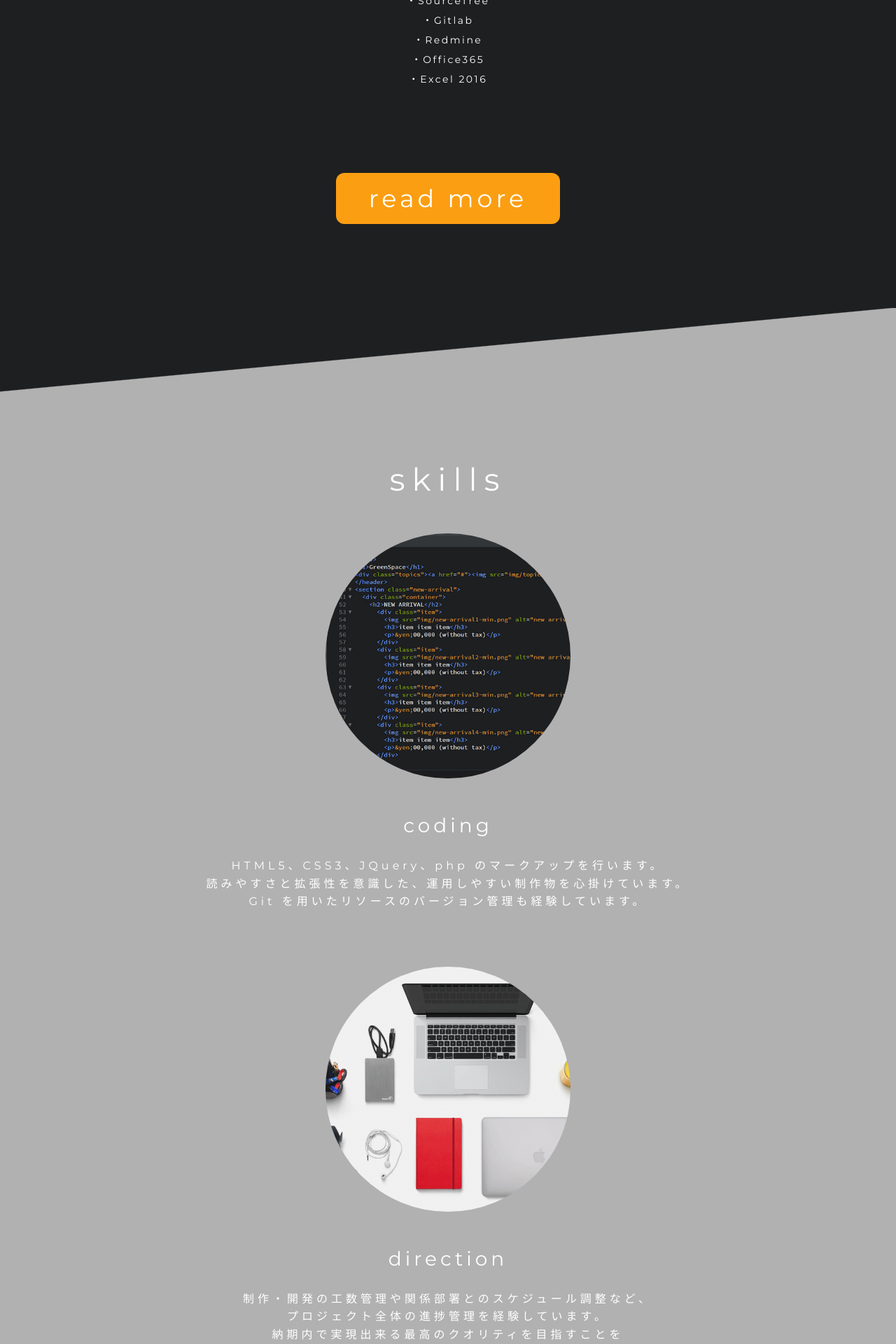
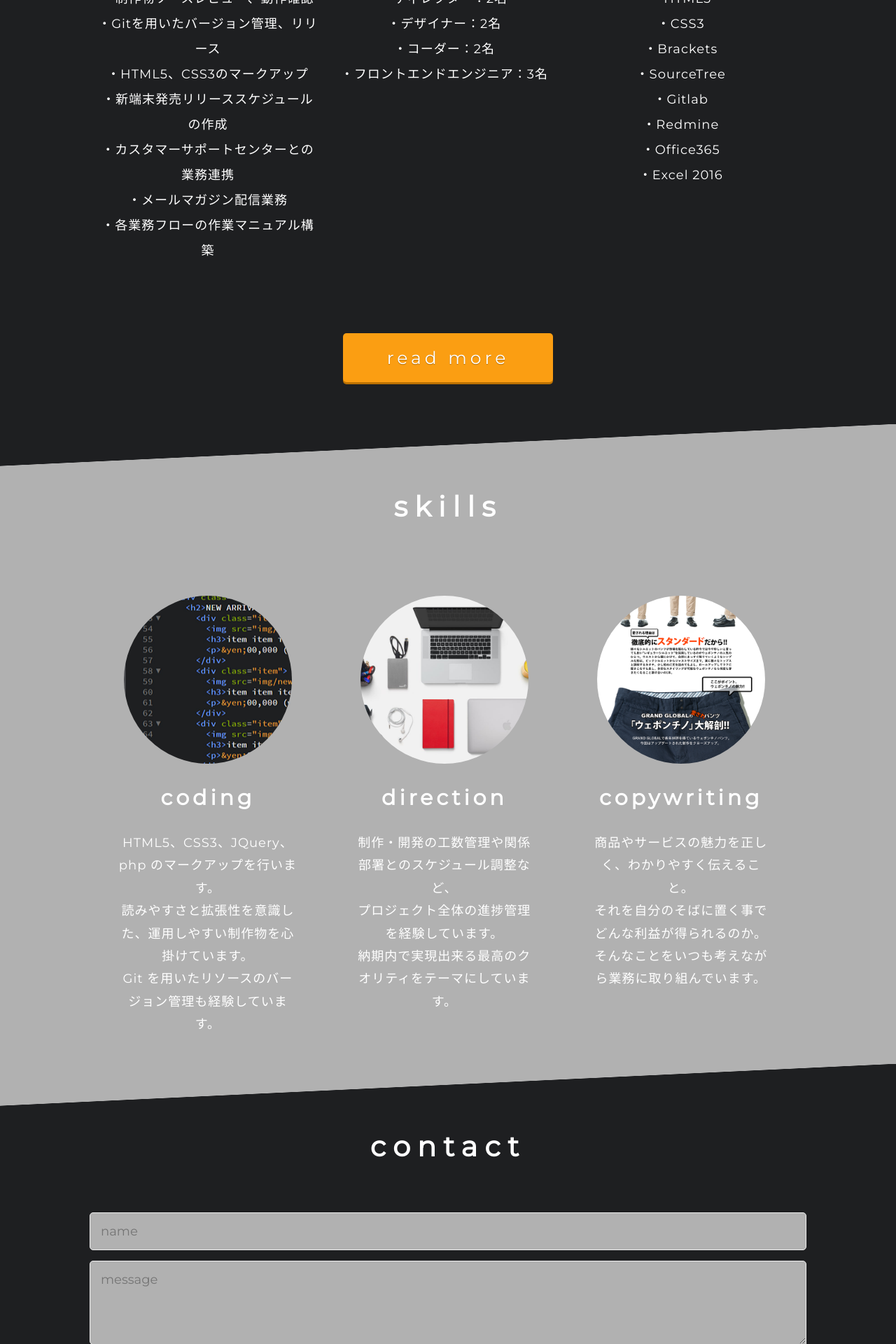
Before and after one commit to ToshiYoshioka/myPortfolio, a PHP site: page / in a window 1280 px wide. Shown: the part 3480-5400 px from the top of the page at 70% size. Run offline with PHP 8.4, Linux system fonts and the light colour scheme.

Commit message:
ディレクトリを作成

```diff
--- a/css/style.css
+++ b/css/style.css
@@ -4,105 +4,94 @@
 html{
   font-size: 62.5%;
 }
-
 *, *::before, *::after{
   box-sizing: border-box;
 }
-
 body{
   background: #1e1f21;
   color: #fff;
   text-align: center;
-  font-size: 1.6rem;
+  font-size: 1.4rem;
   font-family: 'Montserrat', 'Hiragino Kaku Gothic Pro6N', Meiryo, sans-serif;
 }
-
+a{
+  text-decoration: none;
+  color: #fff;
+}
 .headingOne{
-  font-size: 6.0rem;
+  font-size: 4rem;
+}
+.headingTwo{
+  font-size: 3rem;
   letter-spacing: 1rem;
-  margin-top: 80px;
 }
-
-
-.headingTwo{
-  font-size: 4.5rem;
-  letter-spacing: 1rem;
-  font-weight: 400;
+.headingThree{
+  font-size: 2rem;
+  letter-spacing: 0.5rem;
 }
-
-.headingThree{
-  font-size: 2.8rem;
-  letter-spacing: 0.5rem;
-  font-weight: 400;
-}
-
 .button{
   display: block;
-  width: 320px;
-  padding: 15px;
-  margin: 120px auto 0;
+  position: relative;
+  width: 250px;
+  padding: 10px;
+  margin: 60px auto 30px;
   background: #fb9e12;
   border: none;
-  border-radius: 12px;
-  font-size: 3.5rem;
+  border-radius: 5px;
+  box-shadow: 0 3px 0 #bb7103;
+  text-shadow: 0 1px 1px rgba(0, 0, 0, .3);
+  font-size: 1.8rem;
   letter-spacing: 0.5rem;
-  color: #fff;
-  text-decoration: none;
+  cursor: pointer;
 }
-
-.paragraph{
-  letter-spacing: 0.5rem;
+.button:hover{
+  background: #fdaa2e;
+  box-shadow: 0 3px 0 #be842e;
 }
-
+.button:active{
+  top: 3px;
+  box-shadow: none;
+}
 
 /* header */
 .header{
-  padding: 120px 30px 60px;
+  padding: 120px 17.5px 50px;
   position: relative;
 }
-
 .menuIcon{
   position: absolute;
-  top: 30px;
-  left: 30px;
+  top: 17.5px;
+  left: 17.5px;
 }
-
-.menuIcon img{
+.iconImg{
   width: 80%;
 }
-
 .subTitle{
   letter-spacing: 0.5rem;
 }
-
 .subTitle::before{
   content: '';
-  display: inline-block;
-  width: 140px;
-  height: 1px;
-  margin: 0 30px;
+  display: block;
+  width: 250px;
+  height: 2px;
   border: #fff solid 1px;
-  vertical-align: middle;
+  margin: 0 auto 15px;
+}
+.subTitle::after{
+  content: '';
+  display: block;
+  width: 250px;
+  height: 2px;
+  border: #fff solid 1px;
+  margin: 15px auto 0;
 }
 
-.subTitle::after{
-  content: '';
-  display: inline-block;
-  width: 140px;
-  height: 1px;
-  margin: 0 30px;
-  border: #fff solid 1px;
-  vertical-align: middle;
-}
-
-
-/* about */
+/* about me */
 .aboutMe{
-  padding: 180px 30px 120px;
+  padding: 60px 17.5px 30px;
   position: relative;
   background: #b1b1b1;
 }
-
 .aboutMe::before{
   content: '';
   display: block;
@@ -110,39 +99,37 @@ body{
   top: 0;
   left: 0;
   width: 100%;
-  padding: 60px;
+  padding: 30px;
   background:
     linear-gradient(to top left, rgba(30,31,33,0) 50%, #1e1f21 50.5%) no-repeat top left/100% 100%;
 }
-
 .aboutMeImg{
-  width: 350px;
-  height: 350px;
-  margin: 50px auto;
-  background: url(../image/about_me01.png) no-repeat top left;
+  width: 250px;
+  height: 250px;
+  margin: 60px auto 30px;
+  text-indent: -9999px;
   border-radius: 50%;
-  text-indent: -9999rem;
+  background-image:
+    url(../image/about_me01.png), url(../image/about_me02.png), url(../image/about_me03.png);
+  background-position: top center, center center, center center;
+  background-size: cover,cover,cover;
 }
-
 .aboutMeDescription{
-  width: 80%;
-  margin: 30px auto;
   padding: 0;
 }
-
 .aboutMeText{
-  letter-spacing: 0.5rem;
-  line-height: 1.8;
   list-style: none;
+  font-size: 1.6rem;
+  letter-spacing: 0.12rem;
+  line-height: 2.0;
 }
-
 
 /* works */
 .works{
-  padding: 180px 30px 120px;
+  padding: 60px 0px 30px;
   position: relative;
+  background: #1e1f21;
 }
-
 .works::before{
   content: '';
   display: block;
@@ -150,226 +137,187 @@ body{
   top: 0;
   left: 0;
   width: 100%;
-  padding: 60px;
+  padding: 30px;
   background:
-    linear-gradient(to top left, rgba(171,171,171,0) 50%, #b1b1b1 50.5%) no-repeat top left/100% 100%;
+    linear-gradient(to top left, rgba(177,177,177,0) 50%, #b1b1b1 50.5%) no-repeat top left/100% 100%;
 }
-
+.container{
+ position: relative;
+}
 .worksImg{
   display: block;
   width: 80%;
-  margin: 0 auto 60px;
+  margin: 0 auto;
 }
-
+.leftMark,.rightMark{
+  display: block;
+  position: absolute;
+  width: 25px;
+  top: 45%;
+}
+.leftMark{
+  left: 0;
+}
+.rightMark{
+  right: 0;
+}
+.paragraph{
+  letter-spacing: 0.5rem;
+}
 .worksDescription{
-  width: 80%;
-  margin: 30px auto 60px;
   padding: 0;
+  margin-bottom: 30px;
 }
-
 .worksText{
-  font-size: 1.4rem;
-  letter-spacing: 0.25rem;
+  list-style: none;
   line-height: 2.0;
-  list-style: none;
+  letter-spacing: 0.1rem;
 }
-
 .worksText::before{
-  content:'・';
+  content: '・';
   width: 1.6rem;
-
 }
 
 /* skills */
 .skills{
-  padding: 180px 30px 120px;
+  padding: 60px 0px 30px;
   position: relative;
   background: #b1b1b1;
 }
-
 .skills::before{
-  content: '';
-  display: block;
+  content:'';
   position: absolute;
   top: 0;
   left: 0;
   width: 100%;
-  padding: 60px;
+  padding: 30px;
   background:
     linear-gradient(to top left, rgba(30,31,33,0) 50%, #1e1f21 50.5%) no-repeat top left/100% 100%;
 }
-
 .skillsImg{
-  width: 350px;
-  height: 350px;
-  margin: 50px auto;
+  width: 240px;
+  height: 240px;
+  margin: 60px auto 30px;
+  text-indent: -9999px;
   border-radius: 50%;
-  text-indent: -9999rem;
 }
-
 .coding{
-  background: url(../image/skills01.png) no-repeat left;
+  background-image:
+    url(../image/skills01.png);
+  background-position: left center;
+  background-size: auto;
+}
+.direction{
+  background-image: url(../image/skills02.png);
+  background-position: center center;
   background-size: cover;
 }
-
-.direction{
-  background: url(../image/skills02.png) no-repeat center;
+.copywriting{
+  background-image: url(../image/skills03.png);
+  background-position: bottom center;
   background-size: cover;
 }
-
-.design{
-  background: url(../image/skills03.png) no-repeat bottom;
-  background-size: cover;
+.skillsText{
+  width: 80%;
+  margin: 0 auto;
+  letter-spacing: 0.1rem;
+  line-height: 1.8;
 }
-
-.skillsText{
-  letter-spacing: 0.5rem;
-  line-height: 1.6;
-  list-style: none;
-  margin-bottom: 80px;
-}
-
-.skillsText:last-child{
-  margin-bottom: 0;
-}
-
 /* contact */
 .contact{
-  padding: 180px 30px 120px;
+  padding: 60px 0px 30px;
   position: relative;
+  background: #1e1f21;
 }
-
 .contact::before{
-  content: '';
-  display: block;
+  content:'';
   position: absolute;
   top: 0;
   left: 0;
   width: 100%;
-  padding: 60px;
+  padding: 30px;
   background:
-    linear-gradient(to top left, rgba(171,171,171,0) 50%, #b1b1b1 50.5%) no-repeat top left/100% 100%;
+    linear-gradient(to top left, rgba(177,177,177,0) 50%, #b1b1b1 50.5%) no-repeat top left/100% 100%;
 }
-
-.contact-form input[type=text],
-.contact-form textarea{
+.contactForm{
+  width: 80%;
+  min-width: 250px;
+  margin: 70px auto 35px;
+}
+.contactForm input[type=text]{
   display: block;
-  width: 80%;
-  margin:0 auto 20px;
+  width: 100%;
+  padding: 15px;
+  margin-bottom: 15px;
+  outline: none;
+  background: #b1b1b1;
+  border: 1px solid #f1f1f1;
+  border-radius: 5px;
+}
+.contactForm textarea{
+  display: block;
+  width: 100%;
+  height: 120px;
   padding: 15px;
   outline: none;
-  border: 1px solid rgba(255,255,255,0.4);
-  border-radius: 12px;
-  background-color: rgba(255,255,255,0.05);
-  color: #fff;
+  background: #b1b1b1;
+  border: 1px solid #f1f1f1;
+  border-radius: 5px 5px 0 5px;
 }
-
-.contact-form input[type=text]:focus,
-.contact-form textarea:focus{
-  box-shadow: 0 0 8px rgba(255,255,255,0.4) inset;
-}
-
-.contact-form textarea{
-  height: 150px;
-}
-
 
 /* footer */
 .footer{
-  padding: 30px;
   letter-spacing: 0.25rem;
+  padding: 20px;
 }
-
 /* media-query */
-
-@media screen and (max-width:768px){
+@media screen and (min-width:1024px){
   /* common */
   body{
-    font-size: 1.3rem;
+    font-size: 1.8rem;
   }
   .headingOne{
+    font-size: 6rem;
+  }
+  .headingTwo{
+    font-size: 4rem;
+  }
+  .headingThree{
     font-size: 3rem;
-    margin-top: 80px;
   }
   .button{
-    width: 260px;
-    padding: 15px;
-    margin: 80px auto 0;
-    font-size: 2rem;
+  width: 300px;
+  padding: 20px;
+  font-size: 2.5rem;
+  transition: letter-spacing 0.3s;
   }
-  .headingTwo{
-    font-size: 3rem;
-    letter-spacing: 0.8rem;
+  .button:hover{
+    letter-spacing: 1rem;
   }
-  .headingThree{
-    font-size: 2.0rem;
-    letter-spacing: 0.25rem;
+  .pcLayoutParent{
+    width: 80%;
+    margin: 0 auto;
+  }
+  .clearFix::after{
+    content: '';
+    display: block;
+    clear: both;
+  }
+  .pcLayout{
+    float: left;
+    width: 33%;
+    padding: 10px;
   }
 
   /* header */
-  .header{
-    padding: 120px 30px;
-  }
-  .subTitle{
-    letter-spacing: 0.4rem;
-  }
-  .subTitle::before, .subTitle::after{
-    display: block;
-    width: 240px;
-    margin: 20px auto;
-  }
-
-  /* about me*/
-  .aboutMe{
-    padding: 80px 30px 20px;
-  }
-
-  .aboutMe::before{
-    padding: 40px;
-  }
-  .aboutMeImg{
-    width: 260px;
-    height: 260px;
-  }
-  .aboutMeText{
-    letter-spacing: 0.25rem;
+  .subTitle::before,
+  .subTitle::after{
+  width: 300px;
   }
 
   /* works */
-  .works{
-    padding: 80px 30px 30px;
-  }
-  .works::before{
-    padding: 40px;
-  }
-  .worksImg{
-    width: 100%;
-  }
-  .worksDescription{
-    width: 100%;
-  }
-
-  .additionalDescription{
-    display: none;
-  }
-
-  /* skills */
-  .skills{
-    padding: 80px 30px 30px;
-  }
-  .skills::before{
-    padding: 40px;
-  }
-  .skillsImg{
-    width: 260px;
-    height: 260px;
-  }
-
-  /* contact */
-  .contact{
-    padding: 80px 30px 60px;
-  }
-  .contact::before{
-    padding: 40px;
+  .container{
+    width: 80%;
+    margin: 0 auto;
   }
 }
--- a/index.html
+++ b/index.html
@@ -5,14 +5,14 @@
   <meta name="viewport" content="width=device-width, initial-scale=1.0, minimum-scale=1.0">
   <meta name="description" content="Webディレクター吉岡稔仁のポートフォリオサイト">
   <title>PORTFOLI | TOSHIHITO YOSHIOKA</title>
-  <link href="https://fonts.googleapis.com/css?family=Montserrat:400,500" rel="stylesheet">
+  <link href="https://fonts.googleapis.com/css?family=Montserrat:400" rel="stylesheet">
   <link rel="stylesheet" href="css/normalize.css">
   <link rel="stylesheet" href="css/style.css">
 </head>
 <body>
 <header class="header">
   <div class="menuIcon">
-    <img class="iconImg" src="image/icon.png" alt="menu">
+    <img class="iconImg" src="image/menu-icon.png" alt="menu">
   </div>
     <p class="subTitle">portfolio of my works</p>
   <h1 class="headingOne">TOSHIHITO YOSHIOKA</h1>
@@ -32,18 +32,26 @@
 </section>
 <section class="works">
   <h2 class="headingTwo">works</h2>
+  <div id="slider">
+
+  <div class="container">
     <img class="worksImg" src="image/works01.png" alt="IIJ mio Webサイト運用イメージ">
+  </div>
   <h3 class="headingThree">IIJmio Webサイト運用</h3>
+  <div class="pcLayoutParent clearFix">
+  <div class="pcLayout">
   <p class="paragraph">【担当業務】</p>
     <ul class="worksDescription">
-    <li class="worksText">Webデザイナーの制作物ソースレビュー、動作確認</li>
-    <li class="worksText">Gitを用いたリソースのバージョン管理とリリース</li>
+      <li class="worksText">制作物ソースレビュー、動作確認</li>
+      <li class="worksText">Gitを用いたバージョン管理、リリース</li>
       <li class="worksText">HTML5、CSS3のマークアップ</li>
       <li class="worksText">新端末発売リリーススケジュールの作成</li>
       <li class="worksText">カスタマーサポートセンターとの業務連携</li>
       <li class="worksText">メールマガジン配信業務</li>
       <li class="worksText">各業務フローの作業マニュアル構築</li>
     </ul>
+  </div><!--pcLayout-->
+  <div class="pcLayout">
     <p class="paragraph">【チーム体制】</p>
     <ul class="worksDescription">
       <li class="worksText">ディレクター：2名</li>
@@ -51,7 +59,9 @@
       <li class="worksText">コーダー：2名</li>
       <li class="worksText">フロントエンドエンジニア：3名</li>
     </ul>
-  <p class="paragraph">【使用ツール、言語など】</p>
+  </div><!--pcLayout-->
+  <div class="pcLayout">
+    <p class="paragraph">【ツールなど】</p>
     <ul class="worksDescription">
       <li class="worksText">HTML5</li>
       <li class="worksText">CSS3</li>
@@ -62,10 +72,57 @@
       <li class="worksText">Office365</li>
       <li class="worksText">Excel 2016</li>
     </ul>
-    <a  class="button" href="#contact">read more</a>
+  </div><!--pcLayout-->
+  </div><!--pcLayoutParent-->
+
+  <div class="container">
+    <img class="worksImg" src="image/works01.png" alt="IIJ mio Webサイト運用イメージ">
+  </div>
+  <h3 class="headingThree">IIJmio Webサイト運用</h3>
+  <div class="pcLayoutParent clearFix">
+  <div class="pcLayout">
+  <p class="paragraph">【担当業務】</p>
+    <ul class="worksDescription">
+      <li class="worksText">制作物ソースレビュー、動作確認</li>
+      <li class="worksText">Gitを用いたバージョン管理、リリース</li>
+      <li class="worksText">HTML5、CSS3のマークアップ</li>
+      <li class="worksText">新端末発売リリーススケジュールの作成</li>
+      <li class="worksText">カスタマーサポートセンターとの業務連携</li>
+      <li class="worksText">メールマガジン配信業務</li>
+      <li class="worksText">各業務フローの作業マニュアル構築</li>
+    </ul>
+  </div><!--pcLayout-->
+  <div class="pcLayout">
+    <p class="paragraph">【チーム体制】</p>
+    <ul class="worksDescription">
+      <li class="worksText">ディレクター：2名</li>
+      <li class="worksText">デザイナー：2名</li>
+      <li class="worksText">コーダー：2名</li>
+      <li class="worksText">フロントエンドエンジニア：3名</li>
+    </ul>
+  </div><!--pcLayout-->
+  <div class="pcLayout">
+    <p class="paragraph">【ツールなど】</p>
+    <ul class="worksDescription">
+      <li class="worksText">HTML5</li>
+      <li class="worksText">CSS3</li>
+      <li class="worksText">Brackets</li>
+      <li class="worksText">SourceTree</li>
+      <li class="worksText">Gitlab</li>
+      <li class="worksText">Redmine</li>
+      <li class="worksText">Office365</li>
+      <li class="worksText">Excel 2016</li>
+    </ul>
+  </div><!--pcLayout-->
+  </div><!--pcLayoutParent-->
+
+  </div><!--#slider-->
+    <a class="button">read more</a>
 </section>
 <section class="skills">
   <h2 class="headingTwo">skills</h2>
+  <div class="pcLayoutParent clearFix">
+  <div class="pcLayout">
   <div class="skillsImg coding">coding</div>
   <h3 class="headingThree">coding</h3>
   <p class="skillsText">
@@ -73,32 +130,42 @@
     読みやすさと拡張性を意識した、運用しやすい制作物を心掛けています。<br>
     Git を用いたリソースのバージョン管理も経験しています。
   </p>
+  </div><!--pcLayout-->
+  <div class="pcLayout">
   <div class="skillsImg direction">direction</div>
   <h3 class="headingThree">direction</h3>
   <p class="skillsText">
     制作・開発の工数管理や関係部署とのスケジュール調整など、<br>
     プロジェクト全体の進捗管理を経験しています。<br>
-    納期内で実現出来る最高のクオリティを目指すことを<br>
-    常にテーマにしています。
+    納期内で実現出来る最高のクオリティをテーマにしています。
   </p>
-  <div class="skillsImg design">design and copywriting</div>
+  </div><!--pcLayout-->
+  <div class="pcLayout">
+  <div class="skillsImg copywriting">design and copywriting</div>
   <h3 class="headingThree">copywriting</h3>
   <p class="skillsText">
     商品やサービスの魅力を正しく、わかりやすく伝えること。<br>
     それを自分のそばに置く事でどんな利益が得られるのか。<br>
     そんなことをいつも考えながら業務に取り組んでいます。
   </p>
+  </div><!--pcLayout-->
+  </div><!--pcLayoutParent-->
 </section>
 <section class="contact" id="contact">
   <h2 class="headingTwo">contact</h2>
-    <form class="contact-form">
-      <input type="text" name="name" placeholder="NAME">
-      <textarea name="message" placeholder="MESSAGE"></textarea>
+    <form class="contactForm">
+      <input type="text" name="name" placeholder="name">
+      <textarea name="message" placeholder="message"></textarea>
       <input type="submit" value="SEND" class="button">
     </form>
 </section>
 <footer class="footer">
   &#169; Toshihito Yoshioka
 </footer>
+<script
+src="https://code.jquery.com/jquery-3.3.1.slim.min.js"
+integrity="sha256-3edrmyuQ0w65f8gfBsqowzjJe2iM6n0nKciPUp8y+7E="
+crossorigin="anonymous"></script>
+<script src="/js/myScript.js"></script>
 </body>
 </html>
```
Also changed, not shown: image/about_me01.png, image/about_me02.png (added), image/about_me03.png (added), image/left.png (added), image/menu-icon.png (added), image/right.png (added), image/skills01.png, image/skills02.png, image/skills03.png, image/works01.png, js/myScript.js (added). Lines whose indentation alone changed are shown as unchanged.
